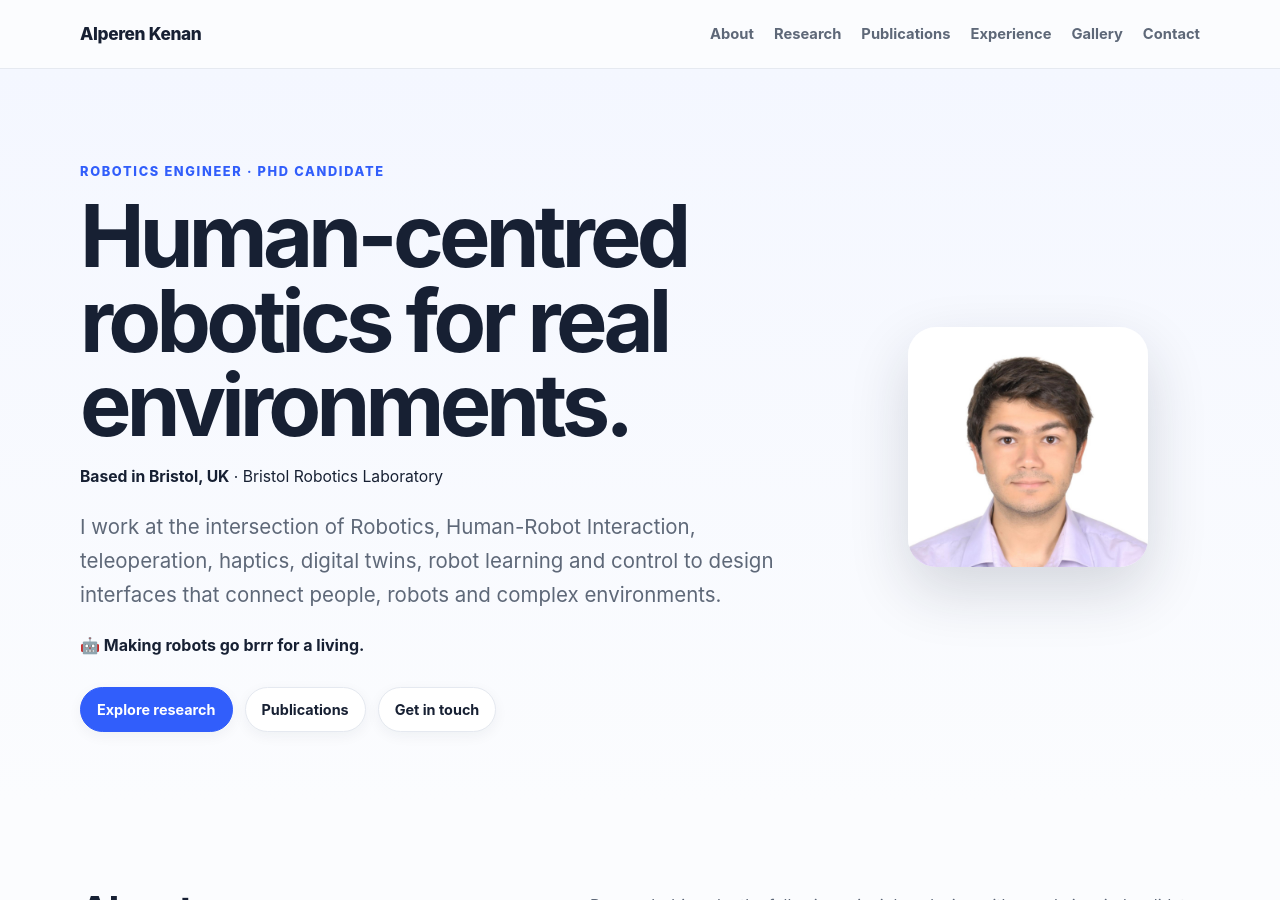
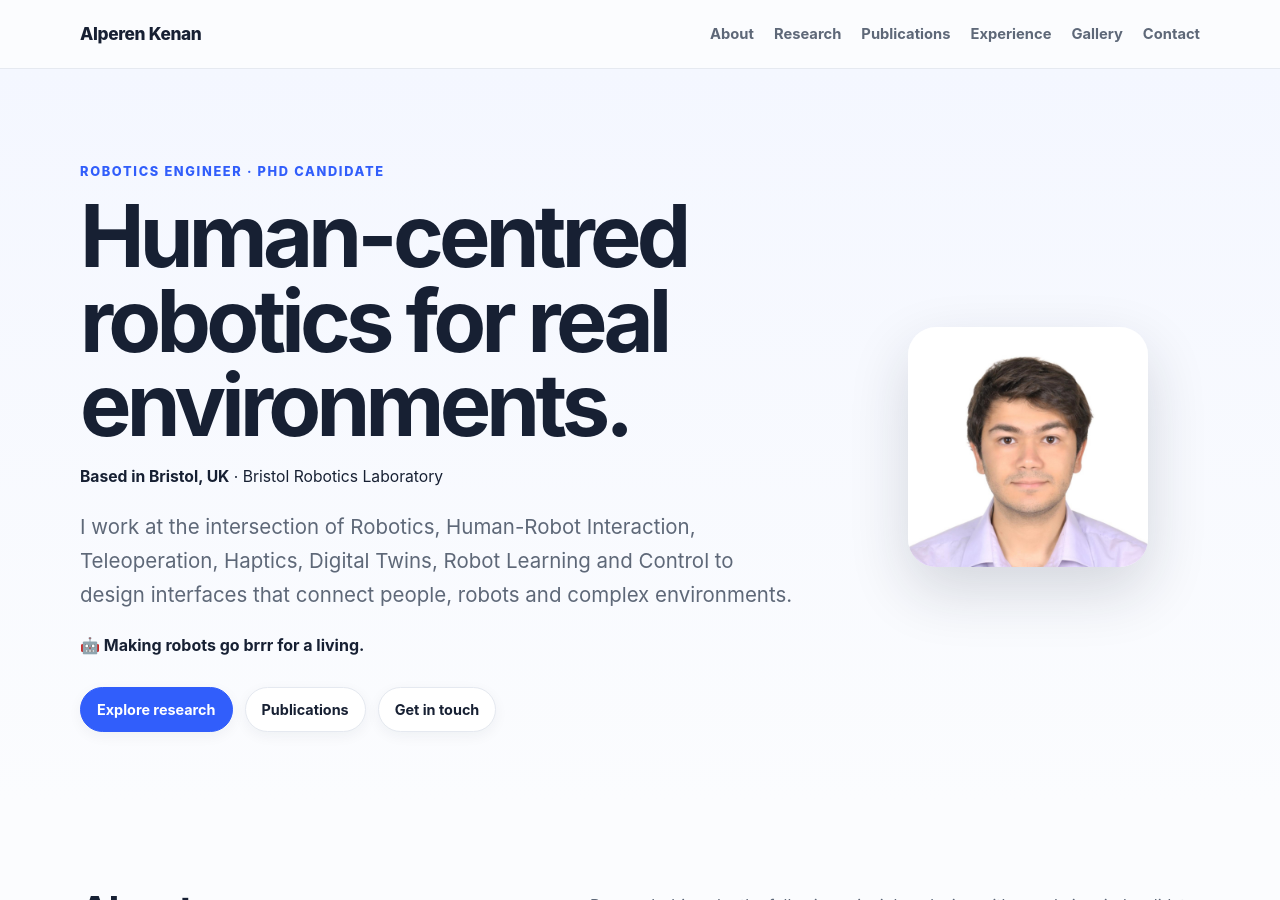
Before and after one commit to kenanalperen/kenanalperen.github.io, a Jekyll site: the page built from index.md, in a window 1280 px wide and 900 px high. Built offline with Jekyll 4.4.1, drawn with Linux system fonts in a browser that asks for light colours.

Commit message:
Fix capitalization in index.md lead paragraph
Correct capitalization in the lead paragraph.

```diff
--- a/index.md
+++ b/index.md
@@ -9,7 +9,7 @@ title: Alperen Kenan
       <div class="eyebrow">Robotics Engineer · PhD Candidate</div>
       <h1 class="hero-title"><span>Human-centred</span><span>robotics for real</span><span>environments.</span></h1>
       <p class="hero-location"><strong>Based in Bristol, UK</strong> · Bristol Robotics Laboratory</p>
-      <p class="lead">I work at the intersection of Robotics, Human-Robot Interaction, teleoperation, haptics, digital twins, robot learning and control to design interfaces that connect people, robots and complex environments.</p>
+      <p class="lead">I work at the intersection of Robotics, Human-Robot Interaction, Teleoperation, Haptics, Digital Twins, Robot Learning and Control to design interfaces that connect people, robots and complex environments.</p>
       <p class="robot-line">🤖 Making robots go brrr for a living.</p>
       <div class="hero-links"><a class="button primary" href="#research">Explore research</a><a class="button" href="#publications">Publications</a><a class="button" href="mailto:Alperen.Kenan@uwe.ac.uk">Get in touch</a></div>
     </div>
```
